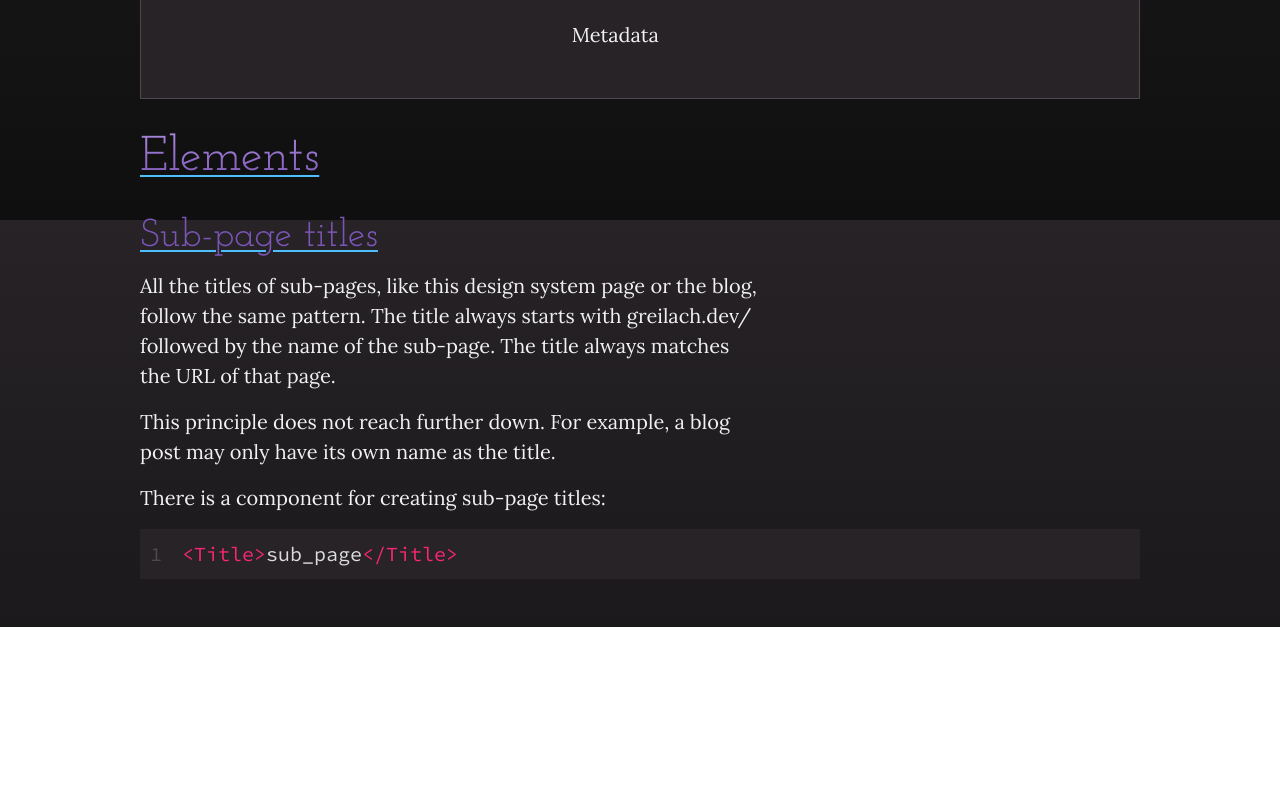
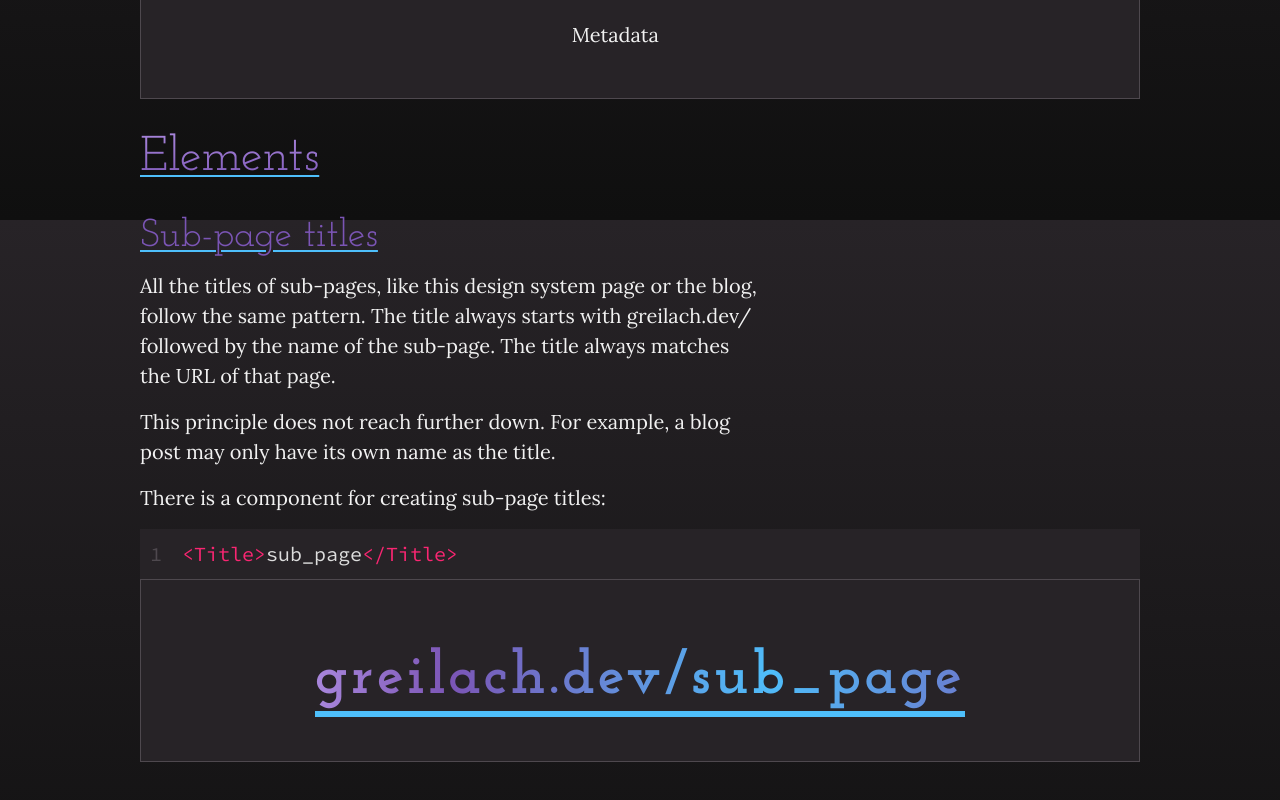
Before and after one commit to Frdnspnzr/greilach.dev, a Next.js app: page /design_system in a window 1280 px wide. Shown: the part 2180-2980 px from the top of the page. Before the commit the page ends 2807 px from the top, so only its background shows below. Built offline with nearby package versions, Linux system fonts and the light colour scheme.

Commit message:
Add example to sub-page titles

```diff
--- a/app/design_system/page.tsx
+++ b/app/design_system/page.tsx
@@ -109,6 +109,9 @@
       </p>
       <p>There is a component for creating sub-page titles:</p>
       <Code language="xml">{`<Title>sub_page</Title>`}</Code>
+      <Example>
+        <Title>sub_page</Title>
+      </Example>
     </div>
   );
 }
```
